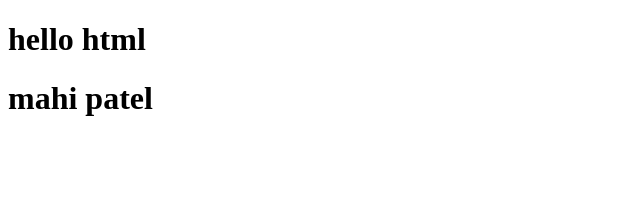
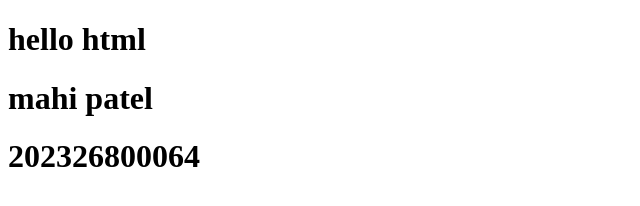
Before and after one commit to MAHI2710-web/MAHI_CT_202326800054, a plain HTML site: page index.html in a window 1280 px wide. Shown: the whole page, without its empty margins (0-640 px from the left). Drawn offline with Linux system fonts and the light colour scheme.

Commit message:
first commit

```diff
--- a/index.html
+++ b/index.html
@@ -8,5 +8,6 @@
 <body>
     <h1>hello html</h1>
     <h1>mahi patel</h1>
+    <h1>202326800064</h1>
 </body>
 </html>
```
